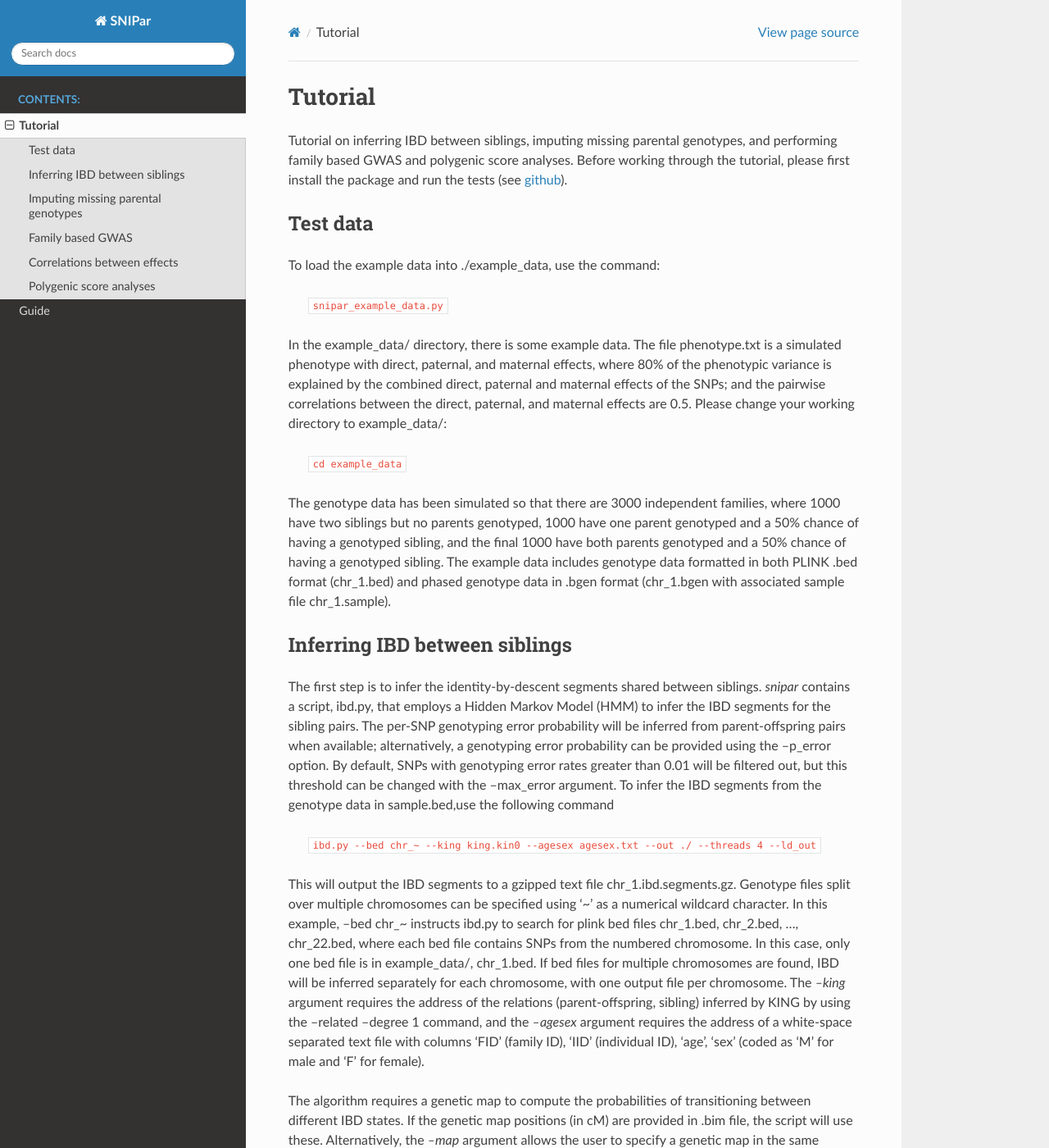
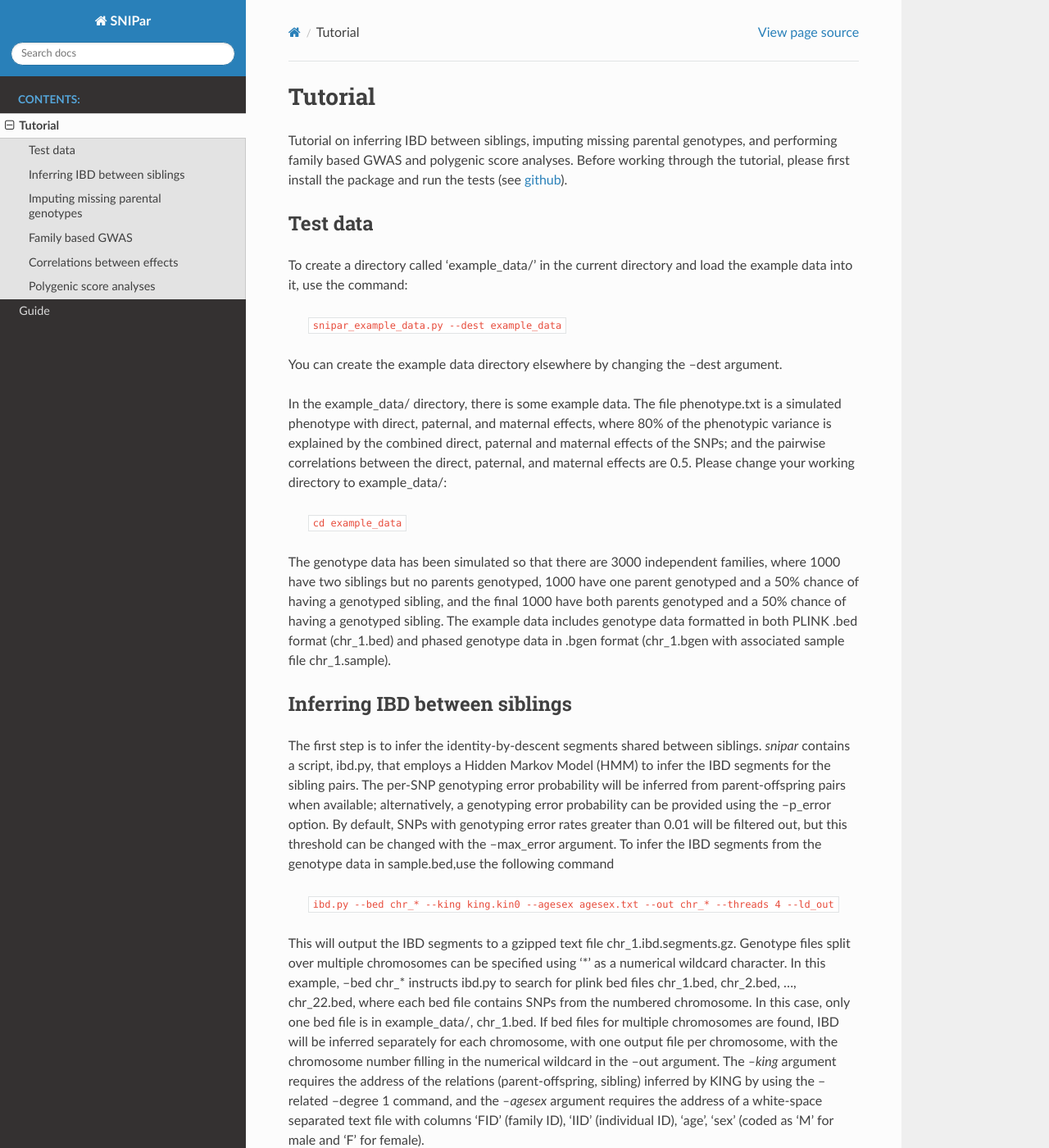
Before and after one commit to AlexTISYoung/snipar, a Sphinx documentation site: the page built from docs/tutorial.rst, in a window 1280 px wide and 1400 px high. Shown: the whole window at 82% size. Built offline with Sphinx 7.4.7 and the Read the Docs theme 2.0.0, drawn with Linux system fonts in a browser that asks for light colours; some of the changed text lies outside the part shown.

Commit message:
update tutorial, fix issue with genotyped siblings with missing phenotype observations, fix example_data loading

```diff
--- a/docs/tutorial.rst
+++ b/docs/tutorial.rst
@@ -6,9 +6,11 @@ Tutorial on inferring IBD between siblings, imputing missing parental genotypes,
 Test data
 --------------------
 
-To load the example data into ./example_data, use the command:
+To create a directory called 'example_data/' in the current directory and load the example data into it, use the command:
 
-    ``snipar_example_data.py``
+    ``snipar_example_data.py --dest example_data``
+
+You can create the example data directory elsewhere by changing the --dest argument.
 
 In the example_data/ directory, there is some example data. The file phenotype.txt is a simulated phenotype with direct, paternal, and maternal effects, where 80% of the phenotypic
 variance is explained by the combined direct, paternal and maternal effects of the SNPs; and the
@@ -31,13 +33,13 @@ alternatively, a genotyping error probability can be provided using the --p_erro
 genotyping error rates greater than 0.01 will be filtered out, but this threshold can be changed with the --max_error argument.
 To infer the IBD segments from the genotype data in sample.bed,use the following command
 
-    ``ibd.py --bed chr_~ --king king.kin0 --agesex agesex.txt --out ./ --threads 4 --ld_out``
+    ``ibd.py --bed chr_* --king king.kin0 --agesex agesex.txt --out chr_* --threads 4 --ld_out``
 
 This will output the IBD segments to a gzipped text file chr_1.ibd.segments.gz. Genotype files split over multiple chromosomes can be specified
-using '~' as a numerical wildcard character. In this example, --bed chr_~ instructs ibd.py to search for plink bed files
+using '*' as a numerical wildcard character. In this example, --bed chr_* instructs ibd.py to search for plink bed files
 chr_1.bed, chr_2.bed, ..., chr_22.bed, where each bed file contains SNPs from the numbered chromosome. In this case, only one bed file
 is in example_data/, chr_1.bed. If bed files for multiple chromosomes are found, IBD will be inferred separately for each chromosome, with one
-output file per chromosome. The *--king* argument requires the address of the relations (parent-offspring, sibling)
+output file per chromosome, with the chromosome number filling in the numerical wildcard in the --out argument. The *--king* argument requires the address of the relations (parent-offspring, sibling)
 inferred by KING by using the --related --degree 1 command, and the *--agesex* argument requires the address of a white-space separated text file with columns 'FID' (family ID), 'IID'
 (individual ID), 'age', 'sex' (coded as 'M' for male and 'F' for female).
 
@@ -54,11 +56,11 @@ The algorithm computes LD scores of SNPs in order to account for correlations be
 
 The user can also input a phased .bgen file. For example, to infer IBD from chr_1.bgen using the genetic map in sample.genetic_map.txt, use this command:
 
-    ``ibd.py --bgen chr_~ --king king.kin0 --agesex agesex.txt --out ./ --threads 4 --ld_out --map genetic_map.txt``
+    ``ibd.py --bgen chr_* --king king.kin0 --agesex agesex.txt --out chr_* --threads 4 --ld_out --map genetic_map.txt``
 
 If the user has a pedigree file with columns FID (family ID), IID (individual ID), FATHER_ID (father ID), MOTHER_ID (mother ID), they can input that instead of the *--king* and *--agesex* arguments. Missing IDs in the pedigree are denoted by 0. Siblings are inferred as individuals in the pedigree that share both parents. (Warning: MZ twins should be removed from the pedigree to avoid confusing them with full-siblings.) Using the example pedigree in sample.ped, you can infer IBD using this command:
 
-    ``ibd.py --bed chr_~ --pedigree pedigree.txt --map genetic_map.txt --out ./ --threads 4 --ld_out``
+    ``ibd.py --bed chr_* --pedigree pedigree.txt --map genetic_map.txt --out chr_* --threads 4 --ld_out``
 
 The IBD inference can be performed on a smaller set of SNPs than will be imputed to save computation time.
 For example, IBD inference could be performed using SNPs from a genotyping array, and the imputation performed using all SNPs that have been imputed from a reference panel. For imputation from siblings, SNPs that fall outside of regions covered by the IBD segments will be imputed as missing values.
@@ -79,7 +81,7 @@ in certain situations. To perform imputation from the phased .bgen file in examp
 
     ``impute.py --ibd chr_1.ibd --bgen chr_1 --king king.kin0 --agesex agesex.txt --out chr_1 --threads 4 --from_chr 1 --to_chr 2``
 
-It is necessary to provide the *--from_chr* and *--to_chr* arguments when imputing from .bgen files since they often do not contain information on which chromosome
+It is necessary to provide the *--from_chr* and *--to_chr* arguments when imputing from a single .bgen file (not multiple .bgen files input with the numerical wildcard for chromosome number) since they often do not contain information on which chromosome
 the SNPs are located on, and it's necessary to match the IBD segments to the SNPs on the same chromosome.
 
 To use IBD segments output by KING with the --ibdseg argument (sample.king.segments.gz), use the following command:
@@ -95,7 +97,7 @@ Family based GWAS
 
 To compute summary statistics for direct, paternal, and maternal effects for all SNPs in the .bed file, type:
 
-    ``gwas.py phenotype.txt ./ --bed chr_~ --imp chr_~ --threads 4``
+    ``gwas.py phenotype.txt --bed chr_* --imp chr_* --threads 4``
 
 This takes the observed genotypes in sample.bed and the imputed parental genotypes in sample.hdf5 and uses
 them to perform, for each SNP, a joint regression onto the proband's genotype, the father's (imputed) genotype, and the mother's
@@ -104,7 +106,7 @@ where sibling relations in the pedigree are stored in the output of the imputati
 
 To use the .bgen file instead, type:
 
-    ``gwas.py phenotype.txt ./ --bgen chr_~ --imp chr_~ --threads 4``
+    ``gwas.py phenotype.txt --bgen chr_* --imp chr_* --threads 4``
 
 The script outputs summary statistics in a gzipped text file: h2_quad_0.8.sumstats.gz. This file gives the chromosome,
 SNP id, position, alleles (A1, the allele that effects are given with respect to; and A2, the alternative allele),
@@ -148,7 +150,7 @@ will reduce power for estimating other effects.
 
 GWAS can also be performed without imputed parental genotypes. In this case, only probands with genotypes for both parents available will be used. In order to do this, one must provide a pedigree to gwas.py, as in:
 
-    ``gwas.py phenotype.txt trios_ --bgen chr_~ --pedigree pedigree.txt --threads 4``
+    ``gwas.py phenotype.txt --out trios_ --bgen chr_* --pedigree pedigree.txt --threads 4``
 
 Correlations between effects
 ----------------------------
@@ -178,7 +179,7 @@ in direct_weights.txt. This is a tab-delimited text file with a header and colum
 
 To compute the PGS from the true direct effects, use the following command:
 
-    ``pgs.py direct --bed chr_~ --imp chr_~ --weights direct_weights.txt``
+    ``pgs.py direct --bed chr_* --imp chr_* --weights direct_weights.txt``
 
 This uses the weights in the weights file to compute the polygenic scores for each genotyped individual for whom observed or imputed parental genotypes are available.
 It outputs the PGS to direct.pgs.txt, which is a white-space delimited text file with columns FID (family ID, shared between siblings), IID (individual ID),
```
Also changed, not shown: other parts of docs/tutorial.rst (+3 -4 lines), 7 other files.
